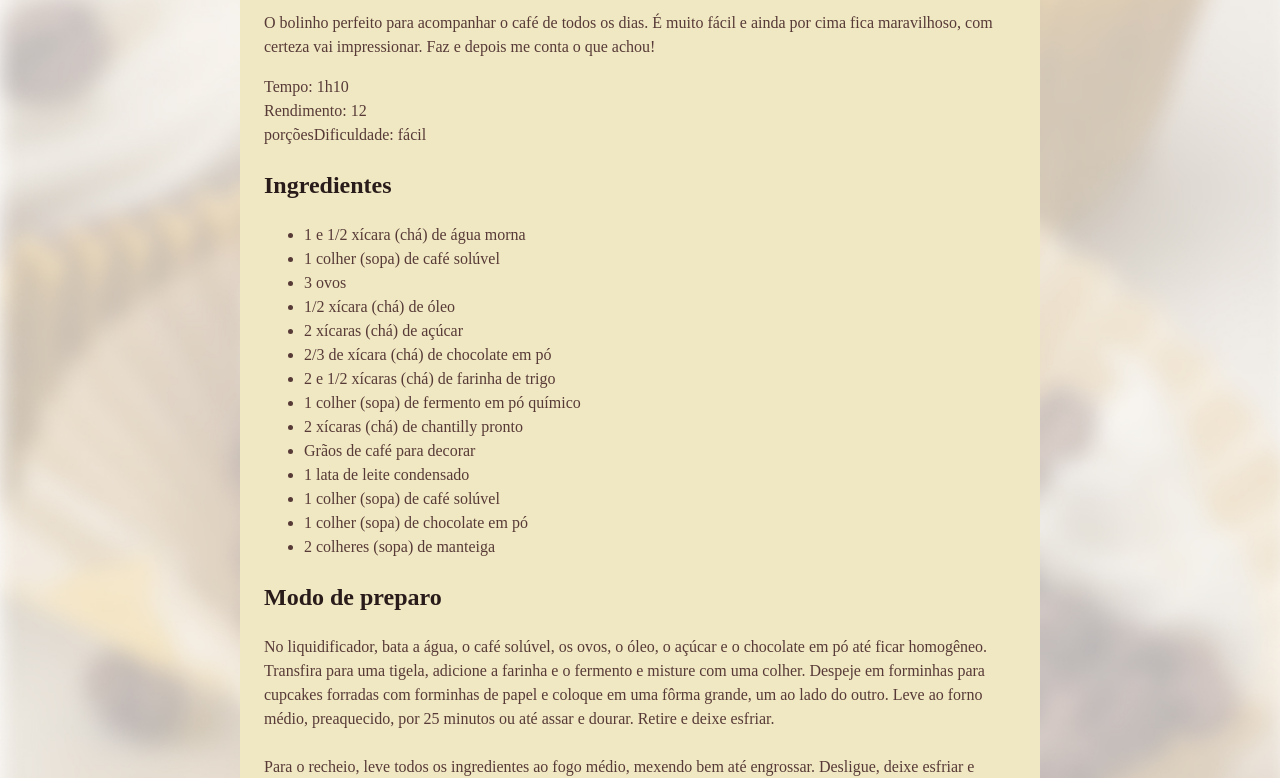
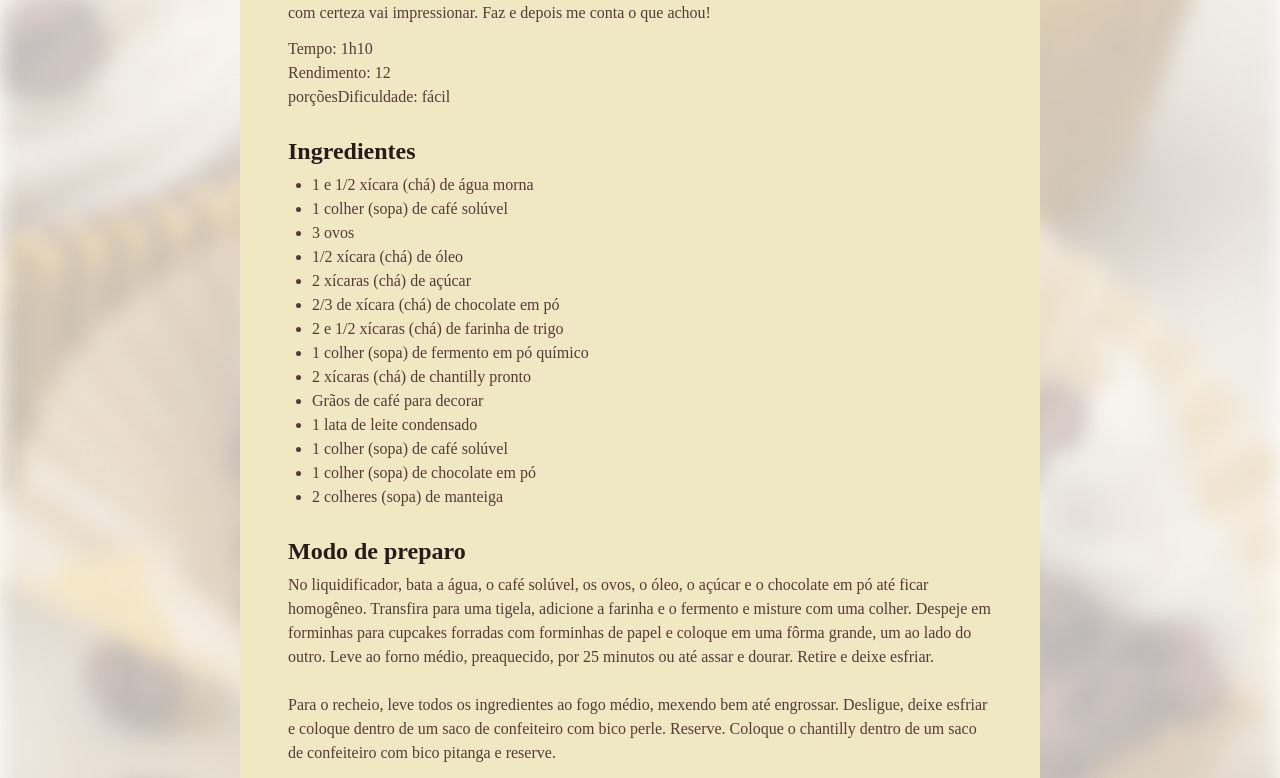
Before and after one commit to devgmotta/Projeto_1, a plain HTML site: page index.html in a window 1280 px wide. Shown: the part 590-1368 px from the top of the page. Drawn offline with Linux system fonts and the light colour scheme; a web font is replaced by a local one.

Commit message:
personalizando os espaços

```diff
--- a/styles.css
+++ b/styles.css
@@ -1,4 +1,9 @@
 * {
+  margin: 0;
+  padding: 0;
+}
+
+:root {
   font-family: "Alice", serif;
   line-height: 150%;
   color: #573A37;
@@ -25,6 +30,18 @@ img {
   height: 400px;
 }
 
+main {
+  padding: 1.5rem;
+}
+
+section + section {
+  margin-top: 1.5rem;
+}
+
+#about p + p {
+  margin-top: .75rem;
+}
+
 h1 {
   line-height: 140%;
   font-size: 40px;
@@ -36,6 +53,12 @@ h2 {
 
 h1, h2 {
   color: #291B1A;
+  margin-bottom: .25rem;
+  line-height: 150%;
+}
+
+ul {
+  padding-left: 1.5rem;
 }
 
 p {
```
